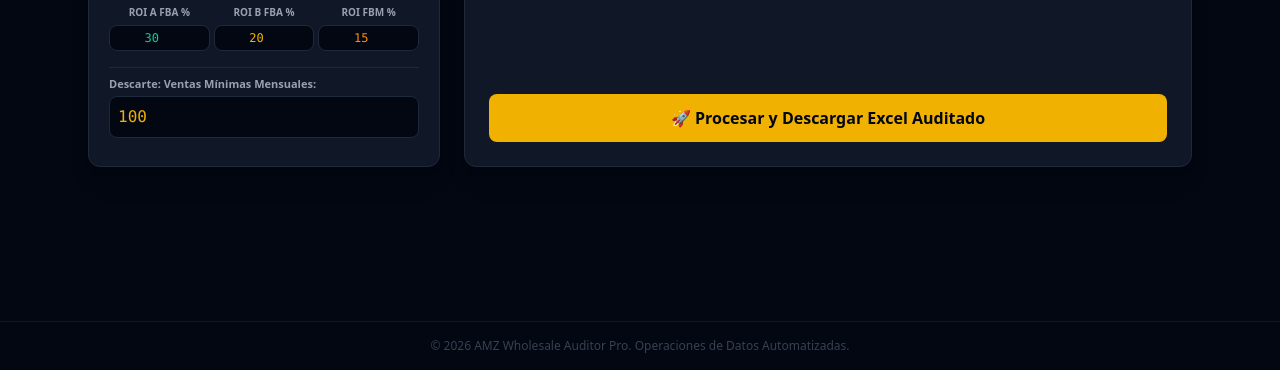
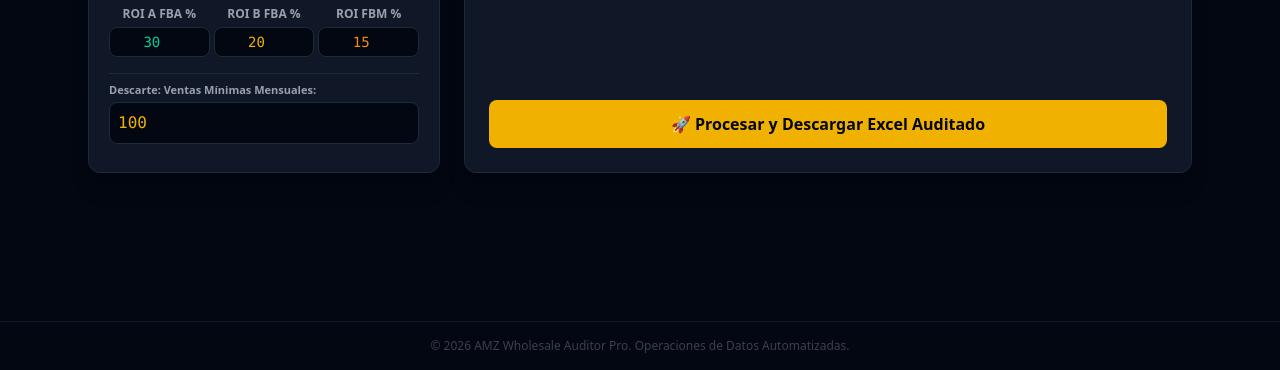
Before and after one commit to paypal-A1/amz-whol-auditor, a website: page public/index.html in a window 1280 px wide. Shown: the part 430-800 px from the top of the page. Drawn offline with nearby package versions, Linux system fonts and the light colour scheme.

Commit message:
Increase font size for ROI labels and inputs

```diff
--- a/public/index.html
+++ b/public/index.html
@@ -72,16 +72,16 @@
 
                 <div class="grid grid-cols-3 gap-1">
                     <div>
-                        <label class="block text-[10px] text-center font-semibold text-gray-400 mb-1">ROI A FBA %</label>
-                        <input type="number" id="roiAlto" value="30" class="w-full bg-gray-950 border border-gray-800 rounded-lg p-1 text-center text-emerald-400 font-mono text-xs focus:outline-none">
+                        <label class="block text-[12px] text-center font-semibold text-gray-400 mb-1">ROI A FBA %</label>
+                        <input type="number" id="roiAlto" value="30" class="w-full bg-gray-950 border border-gray-800 rounded-lg p-1 text-center text-emerald-400 font-mono text-sm focus:outline-none">
                     </div>
                     <div>
-                        <label class="block text-[10px] text-center font-semibold text-gray-400 mb-1">ROI B FBA %</label>
-                        <input type="number" id="roiMedio" value="20" class="w-full bg-gray-950 border border-gray-800 rounded-lg p-1 text-center text-yellow-500 font-mono text-xs focus:outline-none">
+                        <label class="block text-[12px] text-center font-semibold text-gray-400 mb-1">ROI B FBA %</label>
+                        <input type="number" id="roiMedio" value="20" class="w-full bg-gray-950 border border-gray-800 rounded-lg p-1 text-center text-yellow-500 font-mono text-sm focus:outline-none">
                     </div>
                     <div>
-                        <label class="block text-[10px] text-center font-semibold text-gray-400 mb-1">ROI FBM %</label>
-                        <input type="number" id="roiBajo" value="15" class="w-full bg-gray-950 border border-gray-800 rounded-lg p-1 text-center text-orange-400 font-mono text-xs focus:outline-none">
+                        <label class="block text-[12px] text-center font-semibold text-gray-400 mb-1">ROI FBM %</label>
+                        <input type="number" id="roiBajo" value="15" class="w-full bg-gray-950 border border-gray-800 rounded-lg p-1 text-center text-orange-400 font-mono text-sm focus:outline-none">
                     </div>
                 </div>
 
```
